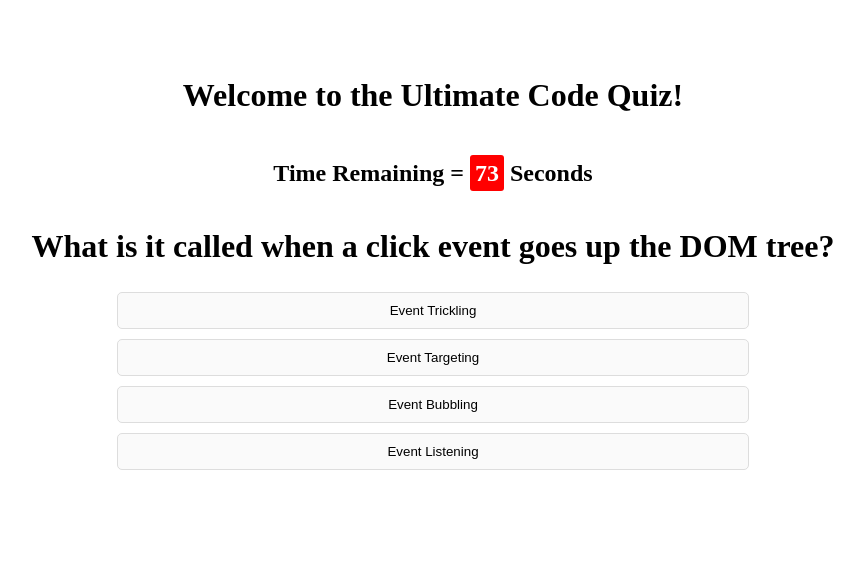
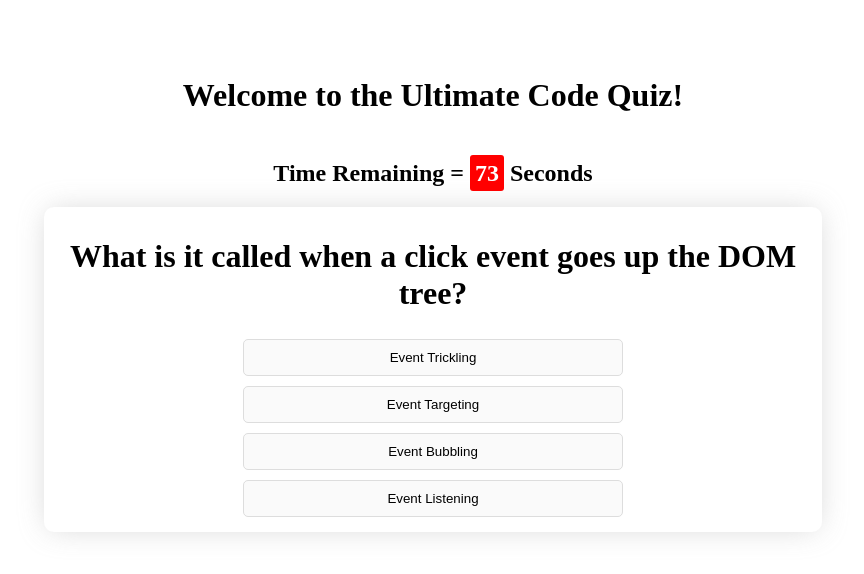
Before and after one commit to abdulhakeemdahir/Ultimate-Code-Quiz, a plain HTML site: page index.html in a window 1280 px wide. Both pictures are taken after a click on the button "Start Quiz". Shown: the whole page, without its empty margins (207-1071 px from the left). Drawn offline with Linux system fonts and the light colour scheme.

Commit message:
Added more subtle style

```diff
--- a/Assets/css/style.css
+++ b/Assets/css/style.css
@@ -1,3 +1,6 @@
+body {
+  background-color: eee;
+}
 main {
   width: 100%;
   margin: 0 auto;
@@ -36,6 +39,11 @@ h1 {
 
 #container {
   display: flex;
+  width: 60%;
+  padding: 10px;
+  box-shadow: 0 0 30px -5px hsla(0, 0%, 60.8%, 0.45);
+  border-radius: 10px;
+  background-color: white;
 }
 
 button {
@@ -53,8 +61,15 @@ button:hover {
   border: solid 1px rgb(0, 212, 212);
 }
 
-#submit, #restart,
+#submit,
+#restart,
 input {
   width: 100px;
   margin: 10px auto;
 }
+
+@media screen and (max-width: 768px) {
+  #container {
+    width: 80%;
+  }
+}
--- a/Assets/js/script.js
+++ b/Assets/js/script.js
@@ -1,5 +1,6 @@
 // Setting up my variables
 var containerEl = document.querySelector("#container");
+containerEl.setAttribute("style", "display:none;");
 var startButtonEl = document.querySelector("#btn-start");
 var countEl = document.querySelector("#count");
 var highScoreEl = document.querySelector("#highscore");
```
